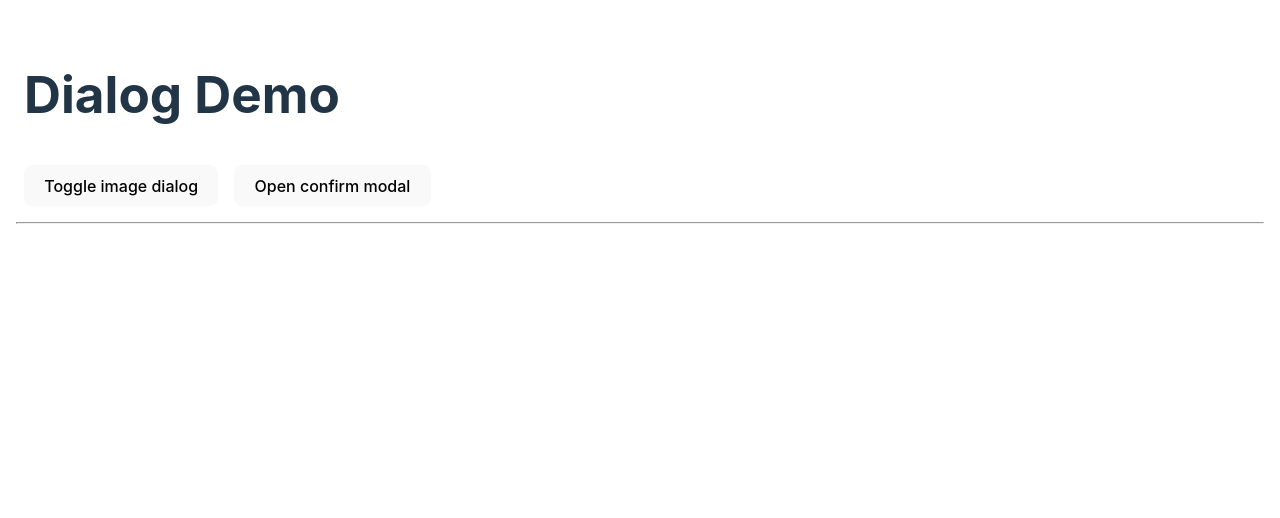
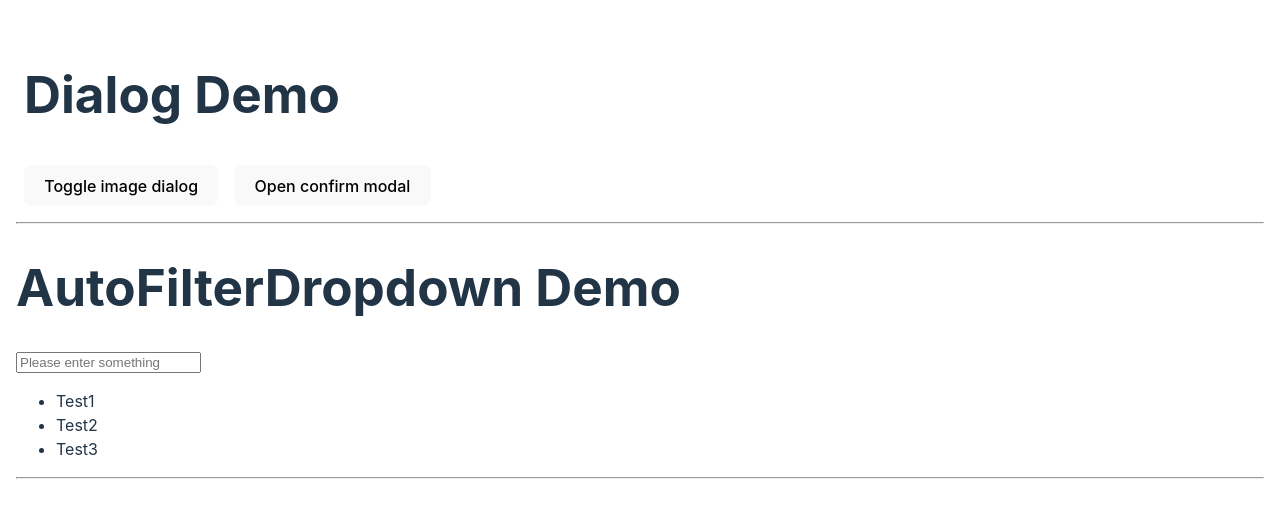
Before and after one commit to jeromeduprazdange/react-certif-3, a React (Vite) app: page / in a window 1280 px wide. Shown: the top 518 px of the page. Built offline with nearby package versions, Linux system fonts and the light colour scheme.

Commit message:
Init AutoFiltrDropdown

```diff
--- a/src/App.tsx
+++ b/src/App.tsx
@@ -1,12 +1,15 @@
 import DialogDemo from './dialog/DialogDemo';
 
 import './App.css';
+import AutoFilterDropdownDemo from './auto-filter-dropdown/AutoFilterDropdownDemo';
 
 const App = (): React.JSX.Element => {
   return (
     <div className="root-content">
       <DialogDemo />
       <hr />
+      <AutoFilterDropdownDemo />
+      <hr />
     </div>
   );
 };
--- /dev/null
+++ b/src/auto-filter-dropdown/AutoFilterDropdown.tsx
@@ -0,0 +1,47 @@
+import { useState } from 'react';
+
+import './AutoFilterDropdown.css';
+
+type AutoFilterDropdownProps<T> = {
+  data: T[];
+  property: keyof T;
+  placeholder: string;
+  valueChange: (selectedItem: T) => void;
+};
+
+const AutoFilterDropdown = <T,>({
+  data,
+  property,
+  placeholder = 'Type to filter...',
+  valueChange,
+}: AutoFilterDropdownProps<T>): React.JSX.Element => {
+  const [inputValue, setInputValue] = useState<string>('');
+
+  const filteredData: T[] = data.filter((item) =>
+    (item[property] as unknown as string).toLowerCase().includes(inputValue.toLowerCase()),
+  );
+
+  const handleInputValueChange = (event: React.ChangeEvent<HTMLInputElement>): void => {
+    setInputValue(event.target.value);
+  };
+
+  return (
+    <div>
+      <input type="text" placeholder={placeholder} value={inputValue} onChange={handleInputValueChange} />
+      <ul>
+        {filteredData.map((item) => {
+          const regex = new RegExp(`(${inputValue})`, 'ig');
+          const itemName = (item[property] as unknown as string).replace(
+            regex,
+            (_, group) => `<strong>${group}</strong>`,
+          );
+          return (
+            <li key={itemName} onClick={(): void => valueChange(item)} dangerouslySetInnerHTML={{ __html: itemName }} />
+          );
+        })}
+      </ul>
+    </div>
+  );
+};
+
+export default AutoFilterDropdown;
--- /dev/null
+++ b/src/auto-filter-dropdown/AutoFilterDropdownDemo.tsx
@@ -0,0 +1,32 @@
+import AutoFilterDropdown from './AutoFilterDropdown';
+
+type DataType = {
+  name: string;
+  value: number;
+};
+
+const DATA: DataType[] = [
+  { name: 'Test1', value: 0 },
+  { name: 'Test2', value: 1 },
+  { name: 'Test3', value: 2 },
+];
+
+const AutoFilterDropdownDemo = (): React.JSX.Element => {
+  const handleValueChange = (event: DataType): void => {
+    console.log(event);
+  };
+
+  return (
+    <div>
+      <h1>AutoFilterDropdown Demo</h1>
+      <AutoFilterDropdown
+        data={DATA}
+        placeholder="Please enter something"
+        property="name"
+        valueChange={handleValueChange}
+      ></AutoFilterDropdown>
+    </div>
+  );
+};
+
+export default AutoFilterDropdownDemo;
```
Also changed, not shown: src/auto-filter-dropdown/AutoFilterDropdown.css (added).
